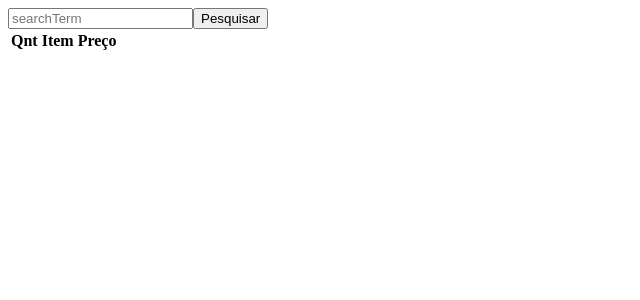
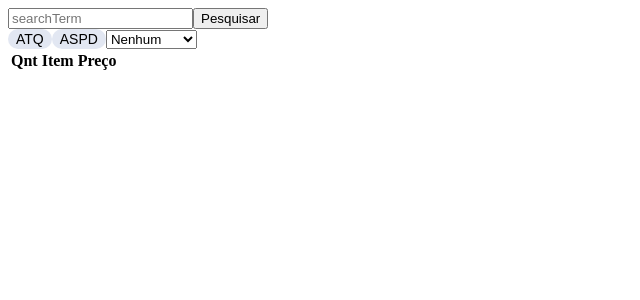
Before and after one commit to ziin/ragnawave-market, a Next.js app: page / in a window 1280 px wide. Shown: the top 300 px of the page, without its empty margins (0-640 px from the left). Built offline with nearby package versions, Linux system fonts and the light colour scheme.

Commit message:
feat: add basic filter

```diff
--- a/package.json
+++ b/package.json
@@ -12,10 +12,12 @@
     "next": "10.1.2",
     "react": "17.0.2",
     "react-dom": "17.0.2",
-    "react-hook-form": "^6.15.5"
+    "react-hook-form": "^6.15.5",
+    "styled-components": "^5.2.3"
   },
   "devDependencies": {
     "@types/react": "^17.0.3",
+    "@types/styled-components": "^5.1.9",
     "@typescript-eslint/eslint-plugin": "^4.20.0",
     "@typescript-eslint/parser": "^4.20.0",
     "eslint": "^7.23.0",
--- /dev/null
+++ b/src/common/filters.ts
@@ -0,0 +1,33 @@
+// Redução de Dano contra Raças (1~5%)
+// Redução de Dano contra Elementos (1~5%)
+// Aumenta Dano Físico em Raças → 10~20%
+// Ignora MDEF em Raças → 10~24%
+// Ignora DEF em Raças → 10~35%
+// Ignora MDEF em Raças → 10~24%
+// Aumenta o Dano Físico em Elementos → 10~20%
+
+export const filterValues = {
+  atq: "ATQ +",
+  matq: "MATQ +",
+  precisao: "Precisão",
+  hp: "Máx. HP",
+  sp: "Máx. SP",
+  spRegen: "Recuperação de SP",
+  hpRegen: "Recuperação de HP",
+  cura: "Aumenta a Cura de Habilidades",
+  conjuracaoDelay: "Reduz o tempo do atraso",
+  conjuracaoTime: "Reduz o tempo de lançamento",
+  danoDistancia: "Aumenta o ATK a distância",
+  def: "DEF +",
+  mdef: "DEFM +",
+  critico: "Taxa de Ataques Críticos",
+  aspd: "Velocidade de Ataque",
+  indestrutivel: "Indestrutível em batalha",
+  // atributos
+  for: "FOR +",
+  vit: "VIT +",
+  agi: "AGI +",
+  int: "INT +",
+  des: "DES +",
+  sor: "SOR +",
+};
--- /dev/null
+++ b/src/components/Checkbox.tsx
@@ -0,0 +1,31 @@
+import styled, { css } from "styled-components";
+
+const Container = styled.div<{ isSelected: boolean }>`
+  ${({ isSelected }) => css`
+    display: inline-flex;
+    text-align: center;
+    align-items: center;
+    padding: 2px 8px;
+    background-color: ${isSelected ? "red" : "#e2e7f2"};
+    font-weight: 500;
+    font-size: 14px;
+    font-family: sans-serif;
+    border-radius: 20px;
+    cursor: pointer;
+    user-select: none;
+  `}
+`;
+
+interface Props {
+  label: string;
+  checked: boolean;
+  onClick(): void;
+}
+
+export default function Checkbox({ label, checked = false, onClick }: Props) {
+  return (
+    <Container isSelected={checked} onClick={() => onClick()}>
+      {label}
+    </Container>
+  );
+}
--- a/src/pages/index.tsx
+++ b/src/pages/index.tsx
@@ -5,41 +5,171 @@ import { useForm } from "react-hook-form";
 import { SearchData } from "@common/types";
 import { formatPrice, getItems } from "@common/functions";
 import ItemImage from "@components/ItemImage";
+import { filterValues } from "../common/filters";
+import Checkbox from "../components/Checkbox";
 
-interface SearchQuery {
+interface Filters {
+  atq: boolean;
+  matq: boolean;
+  precisao: boolean;
+  hp: boolean;
+  sp: boolean;
+  spRegen: boolean;
+  hpRegen: boolean;
+  cura: boolean;
+  conjuracaoDelay: boolean;
+  conjuracaoTime: boolean;
+  danoDistancia: boolean;
+  def: boolean;
+  mdef: boolean;
+  critico: boolean;
+  aspd: boolean;
+  indestrutivel: boolean;
+}
+
+enum Races {
+  humanoide = "humanoide",
+  planta = "planta",
+  mortovivo = "mortovivo",
+  anjo = "anjo",
+  demonio = "demonio",
+  amorfo = "amorfo",
+  inseto = "inseto",
+  dragao = "dragao",
+  peixe = "peixe",
+  bruto = "bruto",
+}
+
+enum Elements {
+  agua = "agua",
+  fogo = "fogo",
+  vento = "vento",
+  terra = "terra",
+  fantasma = "fantasma",
+  sombrio = "sombrio",
+  neutro = "neutro",
+  maldito = "maldito",
+  veneno = "veneno",
+}
+
+interface SelectFilters {
+  danoFisicoRaca: Races | "nenhum";
+  danoFisicoElemento: Races | "nenhum";
+  reducaoDanoRaca: Races | "nenhum";
+  reducaoDanoElemento: Elements | "nenhum";
+  ignorarDefRaca: Races | "nenhum";
+  ignorarDefMRaca: Races | "nenhum";
+}
+
+const defaultSelectFilters: SelectFilters = {
+  danoFisicoRaca: "nenhum",
+  danoFisicoElemento: "nenhum",
+  reducaoDanoRaca: "nenhum",
+  reducaoDanoElemento: "nenhum",
+  ignorarDefRaca: "nenhum",
+  ignorarDefMRaca: "nenhum",
+};
+
+interface FormFields {
   searchTerm: string;
 }
 
-const defaultSearchQuery: SearchQuery = {
-  searchTerm: "",
+const defaultFilters: Filters = {
+  atq: false,
+  matq: false,
+  precisao: false,
+  hp: false,
+  sp: false,
+  spRegen: false,
+  hpRegen: false,
+  cura: false,
+  conjuracaoDelay: false,
+  conjuracaoTime: false,
+  danoDistancia: false,
+  def: false,
+  mdef: false,
+  critico: false,
+  aspd: false,
+  indestrutivel: false,
 };
+
+// const _getKeyValue_ = (key: string) => (obj: Record<string, any>) =>
+//   obj[key];
+// const resolved = Object.keys(filters)
+//   .filter((key) => _getKeyValue_(key)(filters))
+//   .map((key) => filterMap.get(key));
 
 export default function Home() {
   const [data, setData] = useState<SearchData | null>(null);
-  const [query, setQuery] = useState<SearchQuery>(defaultSearchQuery);
-  const { register, handleSubmit } = useForm<SearchQuery>();
+  const [dataFiltered, setDataFiltered] = useState<SearchData | null>(null);
+  const [searchTerm, setSearchTerm] = useState<string>("");
+  const [filters, setFilters] = useState<Filters>(defaultFilters);
+  const [selects, setSelects] = useState<SelectFilters>(defaultSelectFilters);
+  const { register, handleSubmit } = useForm<FormFields>();
 
-  function onSubmit(data: SearchQuery) {
-    setQuery({ searchTerm: data.searchTerm.trim() });
+  function onSubmit(data: FormFields) {
+    const { searchTerm } = data;
+    console.log(searchTerm);
+
+    setSearchTerm(searchTerm.trim());
+  }
+
+  function handleCheckboxFilterChange(key: keyof Filters) {
+    setFilters({ ...filters, [key]: !filters[key] });
+  }
+  function handleSelectFilterChange(e: React.ChangeEvent<HTMLSelectElement>) {
+    setSelects({ ...selects, [e.target.name]: e.target.value });
   }
 
   // Check if results has some bonuses
   const hasBonus = useMemo(
     () => data?.results.some((result) => result.item.options.length > 0),
-    [data]
+    [dataFiltered]
   );
+
+  // Filtering
+  useEffect(() => {
+    // console.log(filters);
+    // console.log(
+    //   Object.keys(filters)
+    //     .filter((key) => filters[key])
+    //     .map((key) => filterValues[key])
+    // );
+    console.log(selects);
+
+    if (data) {
+      console.log("apply filter");
+
+      const values = Object.keys(filters)
+        .filter((key) => filters[key])
+        .map((key) => filterValues[key]);
+
+      const filtered = data.results.filter((result) => {
+        return values.every((value) =>
+          result.item.options.some((bonus) => bonus.includes(value))
+        );
+      });
+
+      setDataFiltered({
+        ...data,
+        total: filtered.length,
+        results: filtered,
+      });
+    }
+  }, [data, filters, selects]);
 
   // Request when query.name change
   useEffect(() => {
     async function doRequest() {
-      const items = await getItems(query.searchTerm);
+      const items = await getItems(searchTerm);
+      console.log("Requesting...");
       setData(items || null);
     }
 
-    if (query.searchTerm.length > 0) {
+    if (searchTerm.length > 0) {
       doRequest();
     }
-  }, [query.searchTerm]);
+  }, [searchTerm]);
 
   return (
     <div>
@@ -59,6 +189,32 @@ export default function Home() {
 
           <input type="submit" value="Pesquisar" />
         </form>
+        <Checkbox
+          label="ATQ"
+          onClick={() => handleCheckboxFilterChange("atq")}
+          checked={filters.atq}
+        />
+
+        <Checkbox
+          label="ASPD"
+          onClick={() => handleCheckboxFilterChange("aspd")}
+          checked={filters.aspd}
+        />
+
+        <select onChange={handleSelectFilterChange} name="danoFisicoRaca">
+          <option value="nenhum">Nenhum</option>
+          <option value="humanoide">Humanóide</option>
+          <option value="planta">Planta</option>
+          <option value="mortovivo">Morto-Vivo</option>
+          <option value="anjo">Anjo</option>
+          <option value="demonio">Demônio</option>
+          <option value="amorfo">Amorfo</option>
+          <option value="inseto">Inseto</option>
+          <option value="dragao">Dragão</option>
+          <option value="peixe">Peixe</option>
+          <option value="bruto">Bruto</option>
+        </select>
+
         <table>
           <thead>
             <tr>
@@ -69,8 +225,8 @@ export default function Home() {
             </tr>
           </thead>
           <tbody>
-            {data &&
-              data.results.map(({ item }, index) => (
+            {dataFiltered &&
+              dataFiltered.results.map(({ item }, index) => (
                 <tr key={index}>
                   <td>{item.amount}</td>
                   <td>
--- a/tsconfig.json
+++ b/tsconfig.json
@@ -5,7 +5,7 @@
     "lib": ["dom", "dom.iterable", "esnext"],
     "allowJs": true,
     "skipLibCheck": true,
-    "strict": true,
+    "strict": false,
     "forceConsistentCasingInFileNames": true,
     "noEmit": true,
     "esModuleInterop": true,
```
Also changed, not shown: .babelrc (added), 1 other file (tests, documents, lock files or other folders).
